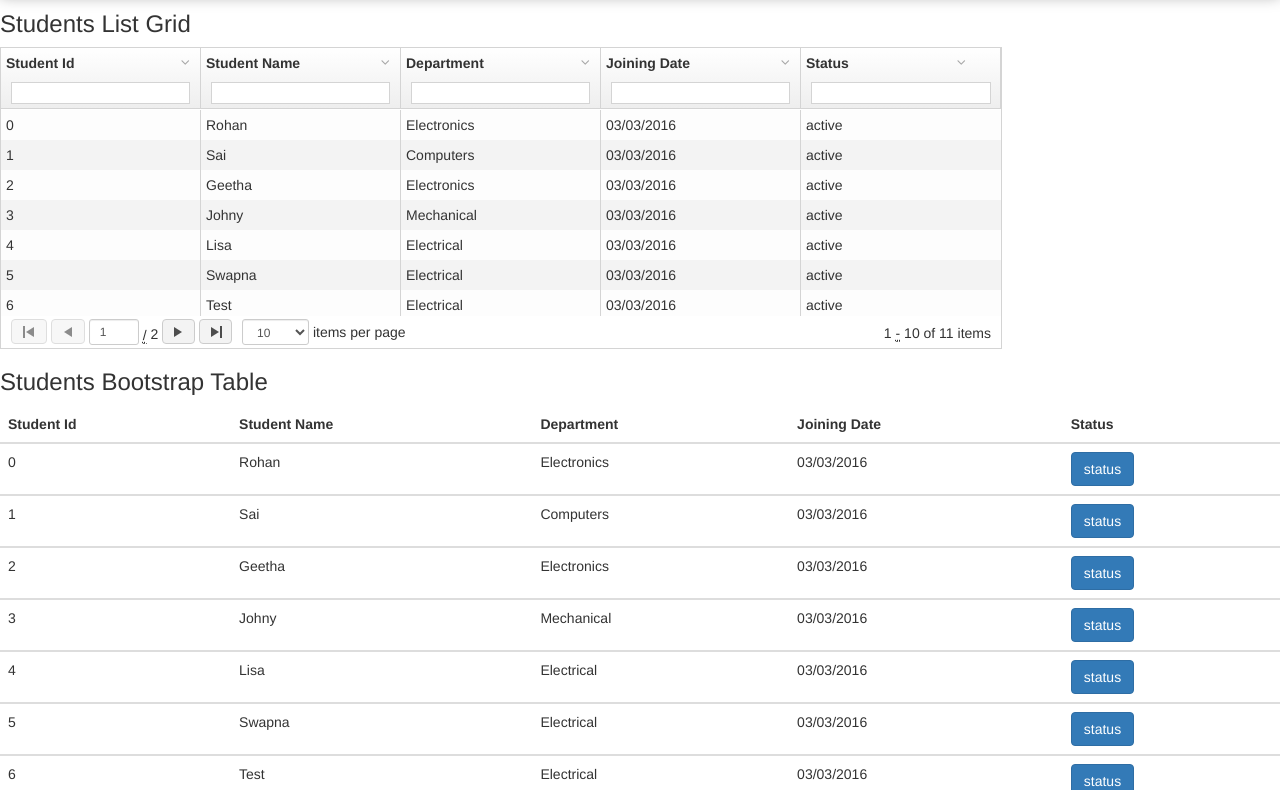
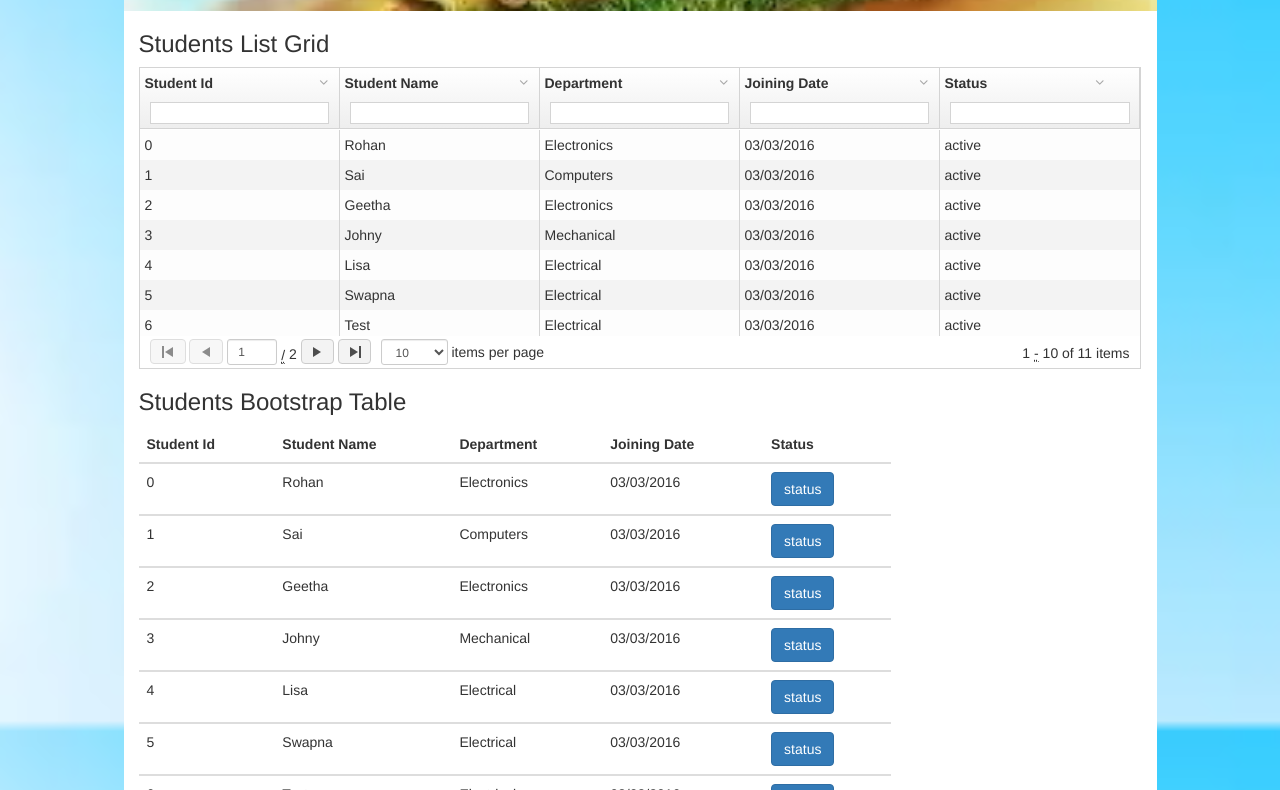
Before and after one commit to rozgally/angular, a website: page testapp/app/index.html at #/home in a window 1280 px wide. Shown: the part 74-864 px from the top of the page. Drawn offline with Linux system fonts and the light colour scheme.

Commit message:
Made changes for Sourced IT
Changed the app

```diff
--- a/testapp/app/app.css
+++ b/testapp/app/app.css
@@ -33,11 +33,37 @@
   height:300px;
 }
 .header{
-  border-bottom:2px solid #14264D;
-  -webkit-box-shadow:0px 5px 15px #a6a6a6;
-  -moz-box-shadow:0px 5px 15px #a6a6a6;
-  box-shadow:0px 5px 15px #a6a6a6;
+  padding: 15px;
+  height:85px;
+  background: url("images/app-header.jpg") 100% 50% no-repeat;
+  -webkit-background-size: cover;
+  -moz-background-size: cover;
+  -o-background-size: cover;
+  background-size: cover;
+}
+.header > h2{
+  font-weight: bold;
+  margin-top:10px;
 }
 i{
   color:#a6a6a6;
 }
+.table-app{
+  width:75% !important;
+}
+#app{
+  background: url("images/app-bg.jpg") no-repeat center center fixed;
+  -webkit-background-size: cover;
+  -moz-background-size: cover;
+  -o-background-size: cover;
+  background-size: cover;
+}
+.container{
+  background-color:#FFFFFF;
+  padding:0px !important;
+  width: 1033px !important;
+}
+.app-content{
+  padding-left:15px;
+  padding-right:15px;
+}
--- a/testapp/app/index.html
+++ b/testapp/app/index.html
@@ -14,12 +14,13 @@
   <!--[if IE]><!--> <link rel="stylesheet" type="text/css" href="ie.css" /> <!--<![endif]-->
   <script src="bower_components/html5-boilerplate/dist/js/vendor/modernizr-2.8.3.min.js"></script>
 </head>
-<body>
-  <div>
-     <div>
+<body id="app">
+   <div class="container">
+    <div class="header"><h2> Student Registry</h2></div>
+     <div class="app-content">
         <div ui-view></div>
      </div>
-  </div>
+    </div>
   <script src="bower_components/angular/angular.min.js"></script>
   <script src="bower_components/angular-route/angular-route.min.js"></script>
   <script src="bower_components/angular-resource/angular-resource.min.js"></script>
--- a/testapp/app/partials/home.html
+++ b/testapp/app/partials/home.html
@@ -1,12 +1,11 @@
 <div>
-	<div class="header"><h2>Welcome !!</h2></div>
 	<div>
 		<h3>Students List Grid</h3>
 		<div id="studentsGrid" ui-grid="listOptions" class="grid" ui-grid-pagination class="grid"></div>
 
 		<h3>Students Bootstrap Table</h3>
-		<div class="table-responsive ">
-			<table class="table table-hover">
+		<div class="table-responsive">
+			<table class="table table-hover table-app">
 				<thead>
 					<tr>
 						<th>Student Id</th>
```
Also changed, not shown: testapp/app/test/test.js (added, +124 -0 lines), testapp/app/images/app-bg.jpg (added), testapp/app/images/app-header.jpg (added).
